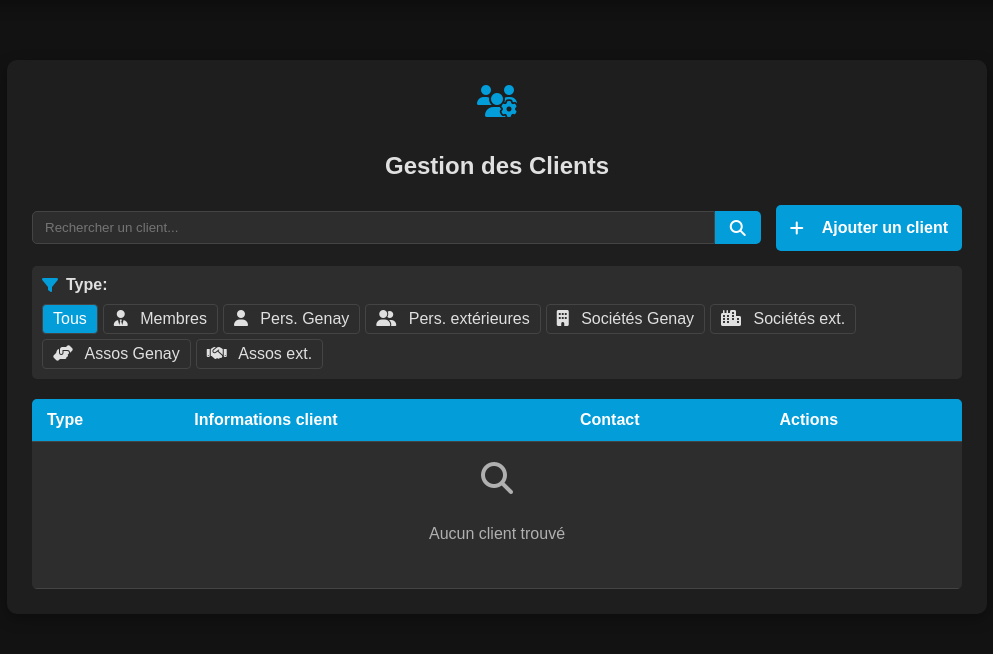
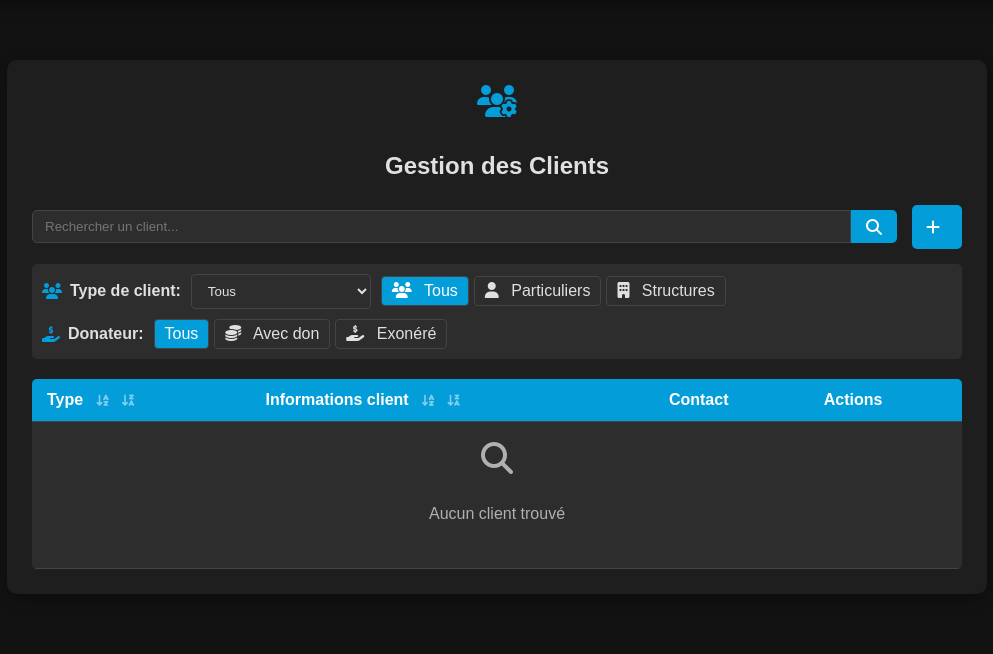
Before and after one commit to Silmaen/PretLoc, a Django app: page /customers/ in a window 1280 px wide. Shown: the part 64-718 px from the top of the page, without its empty margins (143-1136 px from the left). Run offline with Django 4.2, Linux system fonts and the light colour scheme; the visitor is signed in with stand-in values (Sample User, id 1); data that the repository does not hold is empty.

Commit message:
Catégories de clients dynamiques

```diff
--- a/static/css/base.css
+++ b/static/css/base.css
@@ -1166,3 +1166,13 @@ h6.mb-0 {
     color: var(--text-primary);
     width: 100%;
 }
+
+.filter-select {
+    padding: 8px 12px;
+    border-radius: 4px;
+    border: 1px solid var(--border-color);
+    background-color: var(--bg-element);
+    color: var(--text-primary);
+    cursor: pointer;
+    min-width: 180px;
+}
--- a/templates/ui/customers/list.html
+++ b/templates/ui/customers/list.html
@@ -19,15 +19,18 @@
                             <i class="fas fa-search"></i>
                         </button>
                     </div>
-                    <input type="hidden" name="type" value="{{ customer_type }}">
+                    <input type="hidden" name="customer_type" value="{{ customer_type_id }}">
+                    <input type="hidden" name="entity_type" value="{{ entity_type }}">
+                    <input type="hidden" name="donation_exemption" value="{{ donation_exemption }}">
                     <input type="hidden" name="sort" value="{{ sort }}">
                     <input type="hidden" name="direction" value="{{ direction }}">
                 </form>
 
                 <div class="actions-buttons">
                     {% if capability.can_add_customers %}
-                        <a href="{% url 'ui:customer_create' %}" class="auth-button">
-                            <i class="fas fa-plus"></i> {% trans "Ajouter un client" %}
+                        <a href="{% url 'ui:customer_create' %}" class="auth-button"
+                           title="{% trans "Ajouter un client" %}">
+                            <i class="fas fa-plus"></i>
                         </a>
                     {% endif %}
                 </div>
@@ -35,54 +38,94 @@
 
             <!-- Ligne de filtres -->
             <div class="filters-row">
+
+                <!-- Filtre par type de client -->
                 <div class="filter-group">
                     <div class="filter-label">
-                        <i class="fas fa-filter"></i> {% trans "Type:" %}
+                        <i class="fas fa-users"></i> {% trans "Type de client" %}:
+                    </div>
+                    <div class="filter-options">
+                        <select id="customer-type-select" class="filter-select">
+                            <option value=""
+                                    {% if not customer_type_id %}selected{% endif %}>{% trans "Tous" %}</option>
+                            {% for type in customer_types %}
+                                <option value="{{ type.id }}"
+                                        {% if customer_type_id|stringformat:'s' == type.id|stringformat:'s' %}selected{% endif %}>
+                                    {{ type.name }}
+                                </option>
+                            {% endfor %}
+                        </select>
+                    </div>
+                    <!-- Filtre par type d'entité -->
+                    <div class="filter-buttons-container">
+                        <a href="{% url 'ui:customers' %}"
+                           class="filter-button {% if not entity_type %}active{% endif %}">
+                            <i class="fas fa-users"></i> {% trans "Tous" %}
+                        </a>
+                        <a href="{% url 'ui:customers' %}?entity_type=physical{% if search_query %}&search={{ search_query }}{% endif %}{% if customer_type_id %}&customer_type={{ customer_type_id }}{% endif %}{% if donation_exemption %}&donation_exemption={{ donation_exemption }}{% endif %}"
+                           class="filter-button {% if entity_type == 'physical' %}active{% endif %}">
+                            <i class="fas fa-user"></i> {% trans "Particuliers" %}
+                        </a>
+                        <a href="{% url 'ui:customers' %}?entity_type=legal{% if search_query %}&search={{ search_query }}{% endif %}{% if customer_type_id %}&customer_type={{ customer_type_id }}{% endif %}{% if donation_exemption %}&donation_exemption={{ donation_exemption }}{% endif %}"
+                           class="filter-button {% if entity_type == 'legal' %}active{% endif %}">
+                            <i class="fas fa-building"></i> {% trans "Structures" %}
+                        </a>
+                    </div>
+                </div>
+
+                <!-- Filtre par exonération -->
+                <div class="filter-group">
+                    <div class="filter-label">
+                        <i class="fas fa-hand-holding-usd"></i> {% trans "Donateur" %}:
                     </div>
                     <div class="filter-buttons-container">
-                        <a href="?{% if search_query %}search={{ search_query }}&{% endif %}sort={{ sort }}&direction={{ direction }}"
-                           class="filter-button {% if not customer_type %}active{% endif %}">
+                        <a href="?{% if search_query %}search={{ search_query }}&{% endif %}{% if entity_type %}entity_type={{ entity_type }}&{% endif %}{% if customer_type_id %}customer_type_id={{ customer_type_id }}&{% endif %}sort={{ sort }}&direction={{ direction }}"
+                           class="filter-button {% if not donation_exemption %}active{% endif %}">
                             {% trans "Tous" %}
                         </a>
-                        <a href="?{% if search_query %}search={{ search_query }}&{% endif %}type=member&sort={{ sort }}&direction={{ direction }}"
-                           class="filter-button {% if customer_type == 'member' %}active{% endif %}">
-                            <i class="fas fa-user-tie"></i> {% trans "Membres" %}
+                        <a href="?{% if search_query %}search={{ search_query }}&{% endif %}{% if entity_type %}entity_type={{ entity_type }}&{% endif %}{% if customer_type_id %}customer_type_id={{ customer_type_id }}&{% endif %}donation_exemption=false&sort={{ sort }}&direction={{ direction }}"
+                           class="filter-button {% if donation_exemption == 'false' %}active{% endif %}">
+                            <i class="fas fa-coins"></i> {% trans "Avec don" %}
                         </a>
-                        <a href="?{% if search_query %}search={{ search_query }}&{% endif %}type=physical&sort={{ sort }}&direction={{ direction }}"
-                           class="filter-button {% if customer_type == 'physical' %}active{% endif %}">
-                            <i class="fas fa-user"></i> {% trans "Pers. Genay" %}
-                        </a>
-                        <a href="?{% if search_query %}search={{ search_query }}&{% endif %}type=phys_ext&sort={{ sort }}&direction={{ direction }}"
-                           class="filter-button {% if customer_type == 'phys_ext' %}active{% endif %}">
-                            <i class="fas fa-user-friends"></i> {% trans "Pers. extérieures" %}
-                        </a>
-                        <a href="?{% if search_query %}search={{ search_query }}&{% endif %}type=legal&sort={{ sort }}&direction={{ direction }}"
-                           class="filter-button {% if customer_type == 'legal' %}active{% endif %}">
-                            <i class="fas fa-building"></i> {% trans "Sociétés Genay" %}
-                        </a>
-                        <a href="?{% if search_query %}search={{ search_query }}&{% endif %}type=legal_ext&sort={{ sort }}&direction={{ direction }}"
-                           class="filter-button {% if customer_type == 'legal_ext' %}active{% endif %}">
-                            <i class="fas fa-city"></i> {% trans "Sociétés ext." %}
-                        </a>
-                        <a href="?{% if search_query %}search={{ search_query }}&{% endif %}type=asso&sort={{ sort }}&direction={{ direction }}"
-                           class="filter-button {% if customer_type == 'asso' %}active{% endif %}">
-                            <i class="fas fa-hands-helping"></i> {% trans "Assos Genay" %}
-                        </a>
-                        <a href="?{% if search_query %}search={{ search_query }}&{% endif %}type=asso_ext&sort={{ sort }}&direction={{ direction }}"
-                           class="filter-button {% if customer_type == 'asso_ext' %}active{% endif %}">
-                            <i class="fas fa-handshake"></i> {% trans "Assos ext." %}
+                        <a href="?{% if search_query %}search={{ search_query }}&{% endif %}{% if entity_type %}entity_type={{ entity_type }}&{% endif %}{% if customer_type_id %}customer_type_id={{ customer_type_id }}&{% endif %}donation_exemption=true&sort={{ sort }}&direction={{ direction }}"
+                           class="filter-button {% if donation_exemption == 'true' %}active{% endif %}">
+                            <i class="fas fa-hand-holding-usd"></i> {% trans "Exonéré" %}
                         </a>
                     </div>
                 </div>
             </div>
+
 
             <!-- Liste des clients -->
             <div class="users-table">
                 <table>
                     <thead>
                         <tr>
-                            <th>{% trans "Type" %}</th>
-                            <th>{% trans "Informations client" %}</th>
+                            <th>{% trans "Type" %}
+                                <div class="sort-buttons">
+                                    <a href="?{% if search_query %}search={{ search_query }}&{% endif %}{% if entity_type %}entity_type={{ entity_type }}&{% endif %}{% if customer_type_id %}customer_type_id={{ customer_type_id }}&{% endif %}{% if donation_exemption %}donation_exemption={{ donation_exemption }}&{% endif %}sort=type&direction=asc"
+                                       class="sort-btn {% if sort == 'type' and direction == 'asc' %}active{% endif %}">
+                                        <i class="fas fa-sort-alpha-down"></i>
+                                    </a>
+                                    <a href="?{% if search_query %}search={{ search_query }}&{% endif %}{% if entity_type %}entity_type={{ entity_type }}&{% endif %}{% if customer_type_id %}customer_type_id={{ customer_type_id }}&{% endif %}{% if donation_exemption %}donation_exemption={{ donation_exemption }}&{% endif %}sort=type&direction=desc"
+                                       class="sort-btn {% if sort == 'type' and direction == 'desc' %}active{% endif %}">
+                                        <i class="fas fa-sort-alpha-down-alt"></i>
+                                    </a>
+                                </div>
+                            </th>
+                            <th>
+                                {% trans "Informations client" %}
+                                <div class="sort-buttons">
+                                    <a href="?{% if search_query %}search={{ search_query }}&{% endif %}{% if entity_type %}entity_type={{ entity_type }}&{% endif %}{% if customer_type_id %}customer_type_id={{ customer_type_id }}&{% endif %}{% if donation_exemption %}donation_exemption={{ donation_exemption }}&{% endif %}sort=name&direction=asc"
+                                       class="sort-btn {% if sort == 'name' and direction == 'asc' %}active{% endif %}">
+                                        <i class="fas fa-sort-alpha-down"></i>
+                                    </a>
+                                    <a href="?{% if search_query %}search={{ search_query }}&{% endif %}{% if entity_type %}entity_type={{ entity_type }}&{% endif %}{% if customer_type_id %}customer_type_id={{ customer_type_id }}&{% endif %}{% if donation_exemption %}donation_exemption={{ donation_exemption }}&{% endif %}sort=name&direction=desc"
+                                       class="sort-btn {% if sort == 'name' and direction == 'desc' %}active{% endif %}">
+                                        <i class="fas fa-sort-alpha-down-alt"></i>
+                                    </a>
+                                </div>
+                            </th>
                             <th>{% trans "Contact" %}</th>
                             <th>{% trans "Actions" %}</th>
                         </tr>
@@ -168,3 +211,44 @@
         </div>
     </div>
 {% endblock %}
+
+{% block extra_js %}
+    <script>
+    document.addEventListener('DOMContentLoaded', function () {
+        const customerTypeSelect = document.getElementById('customer-type-select');
+        const entityTypeFilter = document.querySelector('.filter-buttons-container');
+
+        // Fonction pour gérer l'affichage du filtre par type d'entité
+        function toggleEntityTypeFilter() {
+            if (customerTypeSelect.value === '') {
+                // Afficher le filtre d'entité si "Tous" est sélectionné
+                entityTypeFilter.style.display = 'flex';
+            } else {
+                // Masquer le filtre d'entité si un type spécifique est sélectionné
+                entityTypeFilter.style.display = 'none';
+            }
+        }
+
+        // Appliquer immédiatement pour l'état initial
+        toggleEntityTypeFilter();
+
+        // Rediriger vers la bonne URL lorsqu'une option est sélectionnée
+        customerTypeSelect.addEventListener('change', function () {
+            let url = new URL(window.location);
+
+            // Mettre à jour le paramètre customer_type
+            if (this.value) {
+                url.searchParams.set('customer_type', this.value);
+                // Réinitialiser le filtre d'entité si un type spécifique est sélectionné
+                url.searchParams.delete('entity_type');
+            } else {
+                url.searchParams.delete('customer_type');
+                // Conserver le filtre d'entité actuel
+            }
+
+            // Rediriger vers la nouvelle URL
+            window.location.href = url.toString();
+        });
+    });
+    </script>
+{% endblock %}
--- a/ui/views.py
+++ b/ui/views.py
@@ -39,7 +39,14 @@ from .forms import (
     ReservationItemForm,
     StockEventForm,
 )
-from .models import Category, Asset, Customer, Reservation, ReservationItem
+from .models import (
+    Category,
+    Asset,
+    Customer,
+    Reservation,
+    ReservationItem,
+    CustomerType,
+)
 
 
 def health_check(request):
@@ -338,7 +345,9 @@ def item_detail(request, pk):
 def customers_view(request):
     """Vue principale pour la page de gestion des clients"""
     search_query = request.GET.get("search", "")
-    customer_type = request.GET.get("type", "")  # Nouveau paramètre de type
+    customer_type_id = request.GET.get("customer_type", "")
+    entity_type = request.GET.get("entity_type", "")
+    donation_exemption = request.GET.get("donation_exemption", "")
     sort = request.GET.get("sort", "last_name")  # Par défaut, tri par nom
     direction = request.GET.get("direction", "asc")  # Par défaut, ordre ascendant
 
@@ -353,14 +362,20 @@ def customers_view(request):
     filters = {}
 
     # Ajouter le filtre par type si spécifié
-    if customer_type in ["physical", "legal"]:
-        filters["customer_type"] = customer_type
-
+    if customer_type_id not in ["", None]:
+        filters["customer_type_id"] = customer_type_id
+    if entity_type in ["physical", "legal"]:
+        filters["customer_type__entity_type"] = entity_type
+    # Filtrage par exonération de don
+    if donation_exemption == "true":
+        filters["donation_exemption"] = True
+    elif donation_exemption == "false":
+        filters["donation_exemption"] = False
     # Filtrer par recherche si spécifiée
     if search_query:
         customers = Customer.objects.filter(
-            Q(last_name__icontains=search_query)
-            | Q(first_name__icontains=search_query)
+            Q(first_name__icontains=search_query)
+            | Q(last_name__icontains=search_query)
             | Q(company_name__icontains=search_query)
             | Q(email__icontains=search_query)
             | Q(phone__icontains=search_query),
@@ -369,10 +384,15 @@ def customers_view(request):
     else:
         customers = Customer.objects.filter(**filters).order_by(order_by)
 
+    customer_types = CustomerType.objects.all().order_by("name")
+
     context = {
         "customers": customers,
+        "customer_types": customer_types,
         "search_query": search_query,
-        "customer_type": customer_type,
+        "customer_type_id": customer_type_id,
+        "entity_type": entity_type,
+        "donation_exemption": donation_exemption,
         "sort": sort,
         "direction": direction,
         "capability": get_capability(request.user),
```
Also changed, not shown: ui/admin.py (+9 -7 lines), locale/en/LC_MESSAGES/django.po, locale/fr/LC_MESSAGES/django.po.
